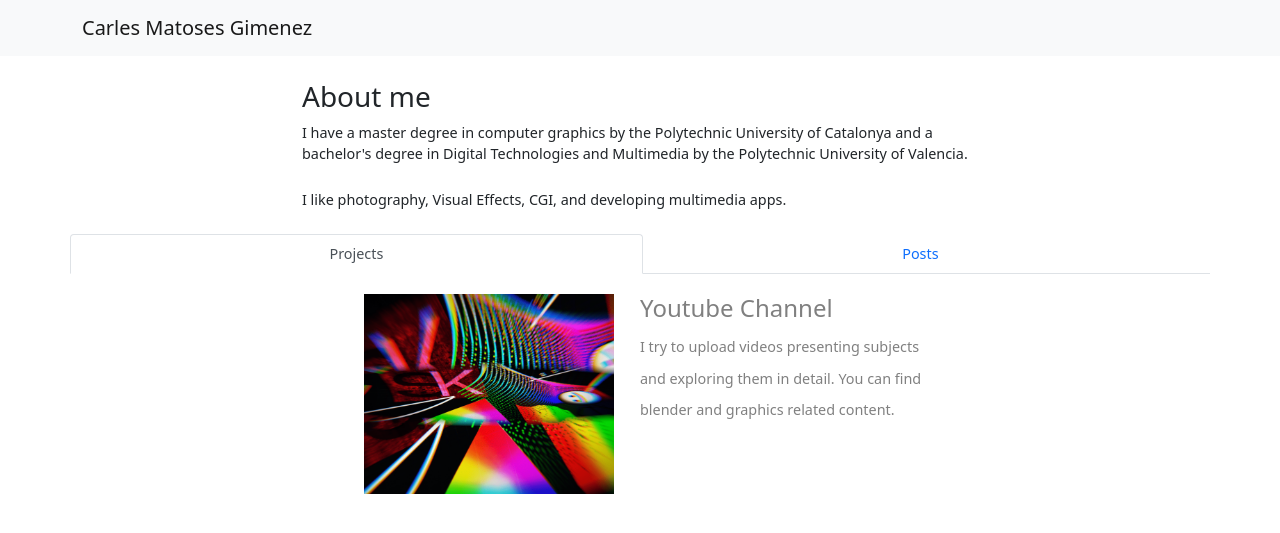
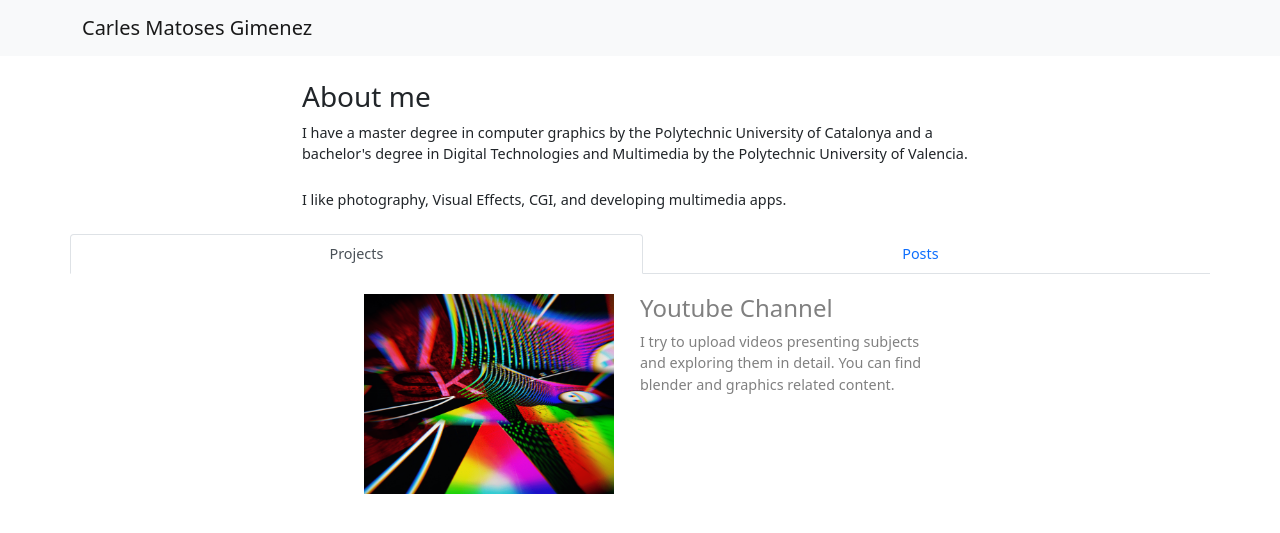
Before and after one commit to carlesmatoses/carlesmatoses.github.io, a Jekyll site: the page built from index.markdown, in a window 1280 px wide. Shown: the top 533 px of the page. Built offline with Jekyll 4.4.1, drawn with Linux system fonts in a browser that asks for light colours.

Commit message:
improve preview readibility

```diff
--- a/assets/css/postPage.css
+++ b/assets/css/postPage.css
@@ -22,3 +22,7 @@ p{
     line-height: 2.2;
     margin-bottom: 30px;
 }
+
+p.compact{
+    line-height: 1.5;
+}
```
